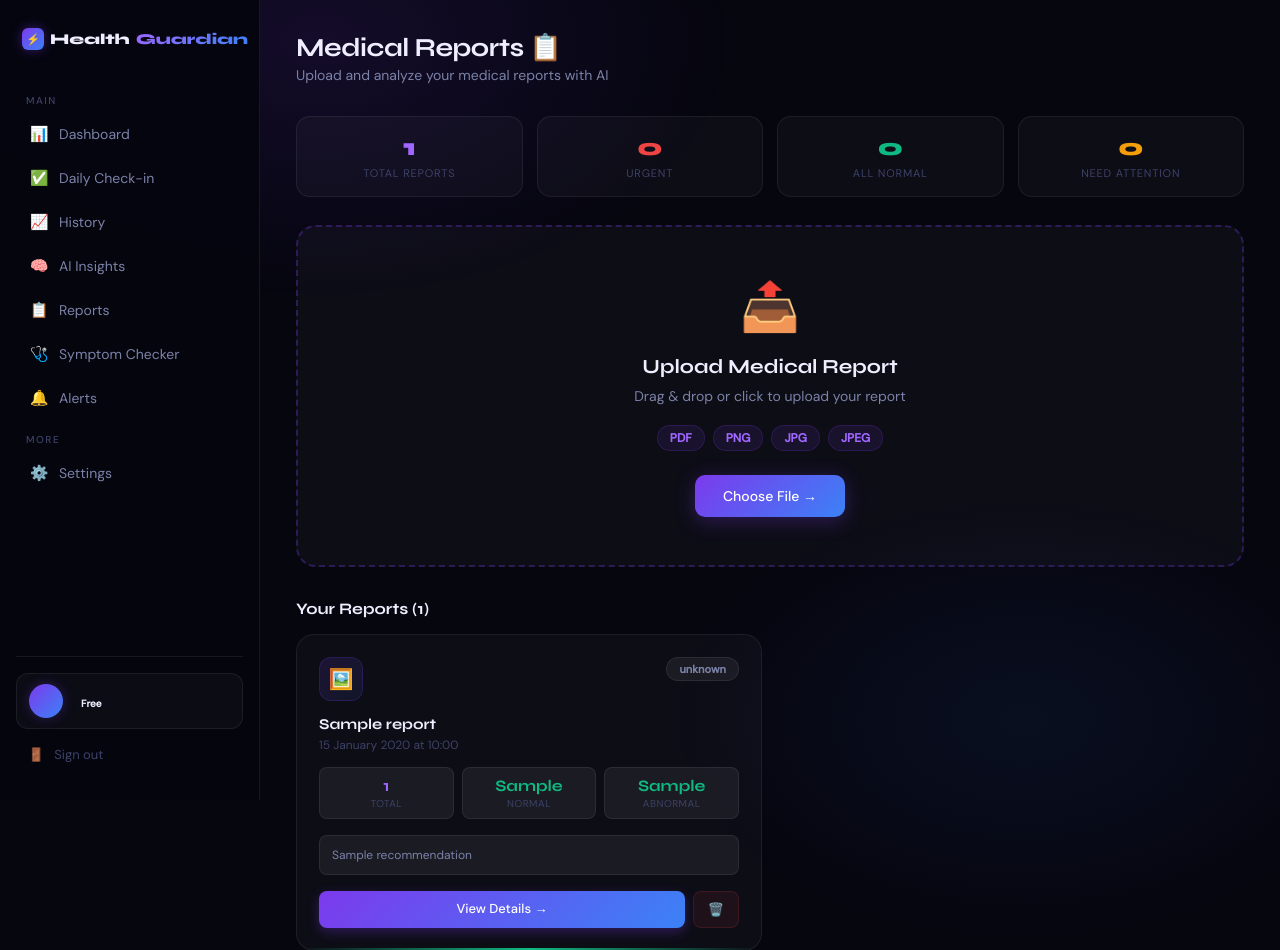
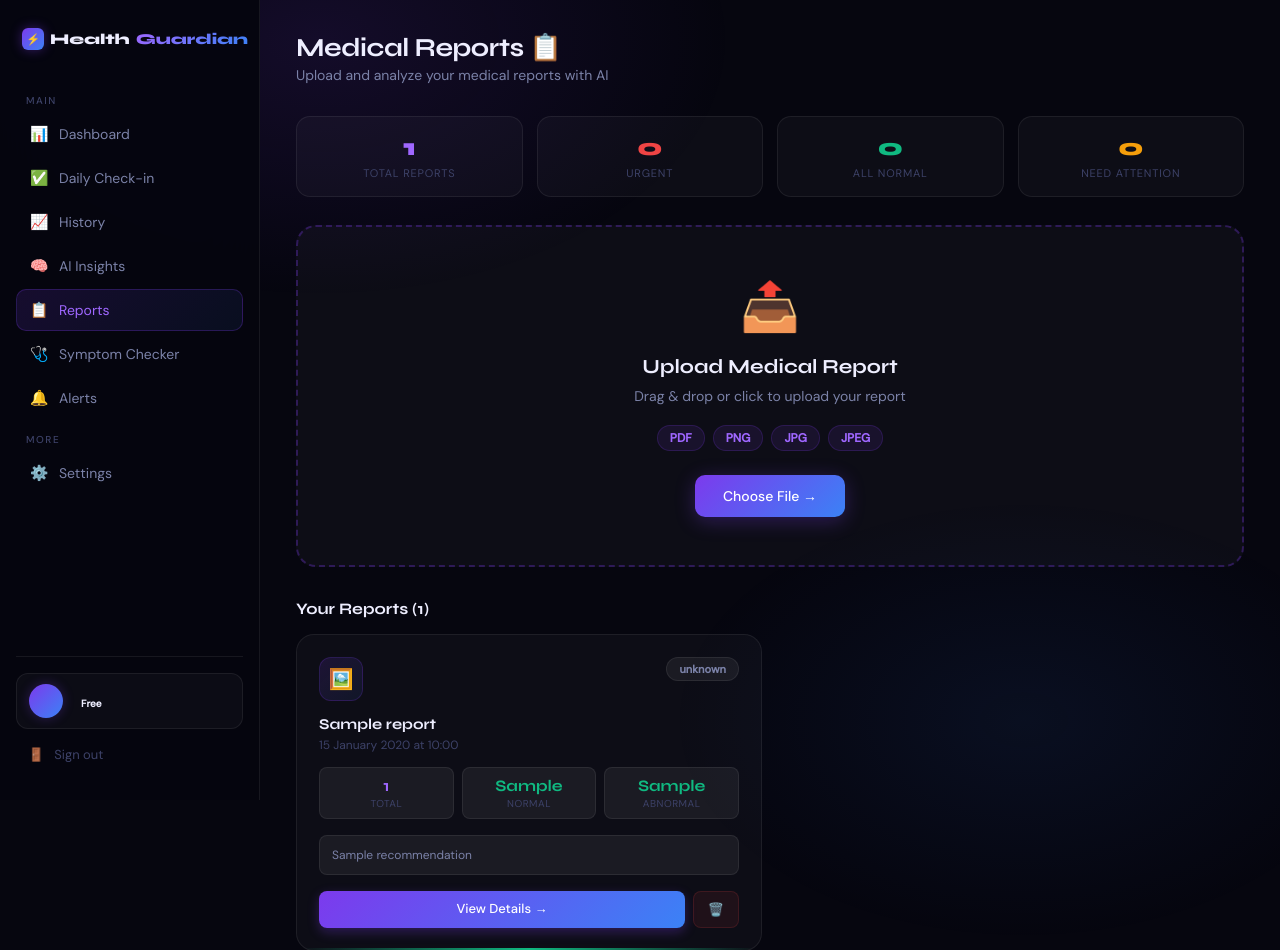
Before and after one commit to yuvraj121-121/healthguardian, a Flask app: template templates/reports.html in a window 1280 px wide. Shown: the top 950 px of the page. Run offline with Flask 3, Linux system fonts and the light colour scheme; the template is opened without the code that fills it: most values are stand-ins (such as "Sample title", 1, 10 or a date in 2020).

Commit message:
fix: reports page fixes

```diff
--- a/templates/reports.html
+++ b/templates/reports.html
@@ -156,12 +156,12 @@
     <a href="/pricing" class="nav-item" style="opacity:0.5;"><span class="nav-icon">🔔</span> Alerts<span style="font-size:10px;margin-left:auto;">🔒</span></a>
     {% else %}
     <a href="/ml-insights" class="nav-item"><span class="nav-icon">🧠</span> AI Insights</a>
-    <a href="/reports" class="nav-item"><span class="nav-icon">📋</span> Reports</a>
+    <a href="/reports" class="nav-item active"><span class="nav-icon">📋</span> Reports</a>
     <a href="/symptoms" class="nav-item"><span class="nav-icon">🩺</span> Symptom Checker</a>
     <a href="/alerts" class="nav-item"><span class="nav-icon">🔔</span> Alerts</a>
     {% endif %}
     {% if user_plan == 'family' %}
-    <a href="/family" class="nav-item"><span class="nav-icon" style="font-size:13px;">👪</span> Family</a>
+    <a href="/family" class="nav-item"><span class="nav-icon" style="font-size:11px;">👪</span> Family</a>
     {% endif %}
     <div class="nav-section" style="margin-top:12px;">More</div>
     <a href="/settings" class="nav-item"><span class="nav-icon">⚙️</span> Settings</a>
@@ -179,7 +179,7 @@
                 <div class="user-email">{{ current_user.email }}</div>
                 <span class="plan-badge plan-{{ user_plan }}">
                     {% if user_plan == 'premium' %}⭐ Premium
-                    {% elif user_plan == 'family' %}👨‍👩‍👧 Family
+                    {% elif user_plan == 'family' %}👪 Family
                     {% else %}Free{% endif %}
                 </span>
             </div>
```
